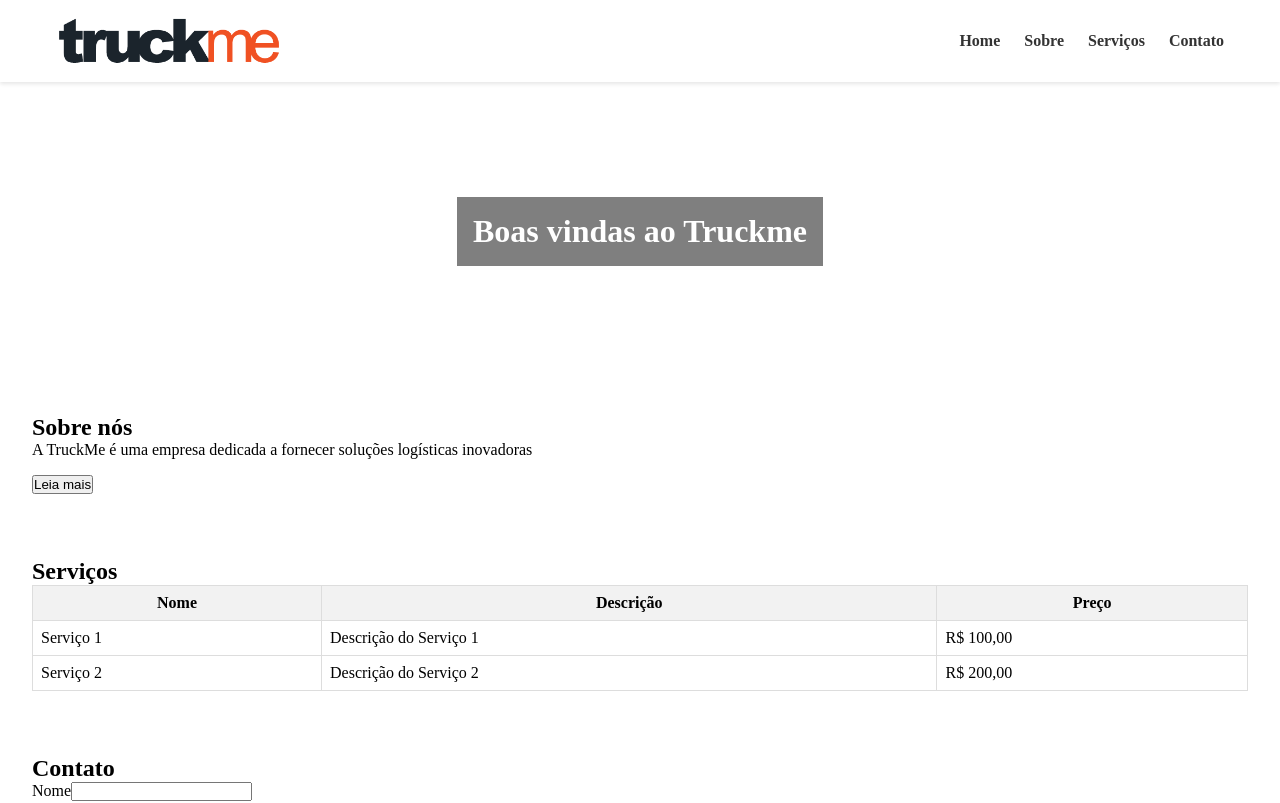
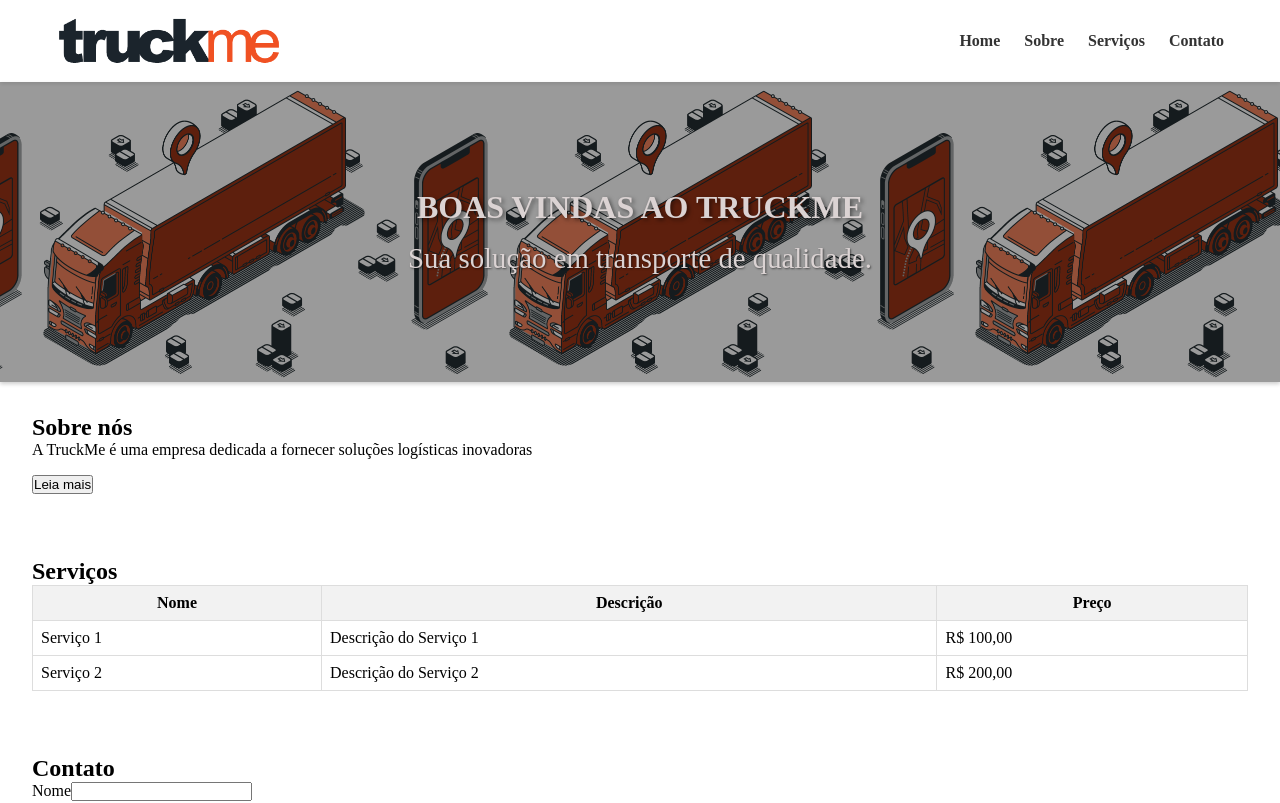
Before and after one commit to ebagabee/Challenge-Truckme, a Vue app: page / in a window 1280 px wide. Shown: the top 803 px of the page. Built offline with nearby package versions, Linux system fonts and the light colour scheme.

Commit message:
banner finalizado

```diff
--- a/src/components/BannerComponent.vue
+++ b/src/components/BannerComponent.vue
@@ -1,26 +1,56 @@
 <template>
-    <div class="banner">
-        <div class="banner-text">
-            <h1>Boas vindas ao Truckme</h1>
+    <section class="banner">
+        <div class="banner-overlay"></div>
+        <div class="banner-content">
+            <h1>BOAS VINDAS AO TRUCKME</h1>
+            <p>Sua solução em transporte de qualidade.</p>
         </div>
-    </div>
+    </section>
 </template>
 
-<script setup lang="ts"></script>
+<script setup lang="ts">
+</script>
 
-<style>
+<style scoped>
 .banner {
-    /* background-image: ; */
+    position: relative;
+    background: url('@/assets/banner-background.png');
+    background-size: contain;
+    background-position: center;
+    box-shadow: 0 2px 4px rgba(0, 0, 0, 0.2);
     height: 300px;
     display: flex;
     justify-content: center;
     align-items: center;
+    text-align: center;
+    color: #dbd3d3;
 }
 
-.banner-text {
-    color: white;
-    text-align: center;
-    background-color: rgba(0,0,0, .5);
-    padding: 1rem;
+.banner-overlay {
+    position: absolute;
+    top: 0;
+    left: 0;
+    width: 100%;
+    height: 100%;
+    background-color: rgba(0, 0, 0, 0.397);
+}
+
+.banner-content {
+    position: relative;
+    z-index: 1;
+    max-width: 800px;
+    padding: 2rem;
+}
+
+.banner h1 {
+    font-size: 2rem;
+    margin-bottom: 1rem;
+    text-shadow: 2px 2px 4px rgba(0, 0, 0, 0.5);
+    font-weight: bold;
+}
+
+.banner p {
+    font-size: 1.8rem;
+    text-shadow: 1px 1px 2px rgba(0, 0, 0, 0.5);
 }
 </style>
```
Also changed, not shown: src/assets/banner-background.png (added).
